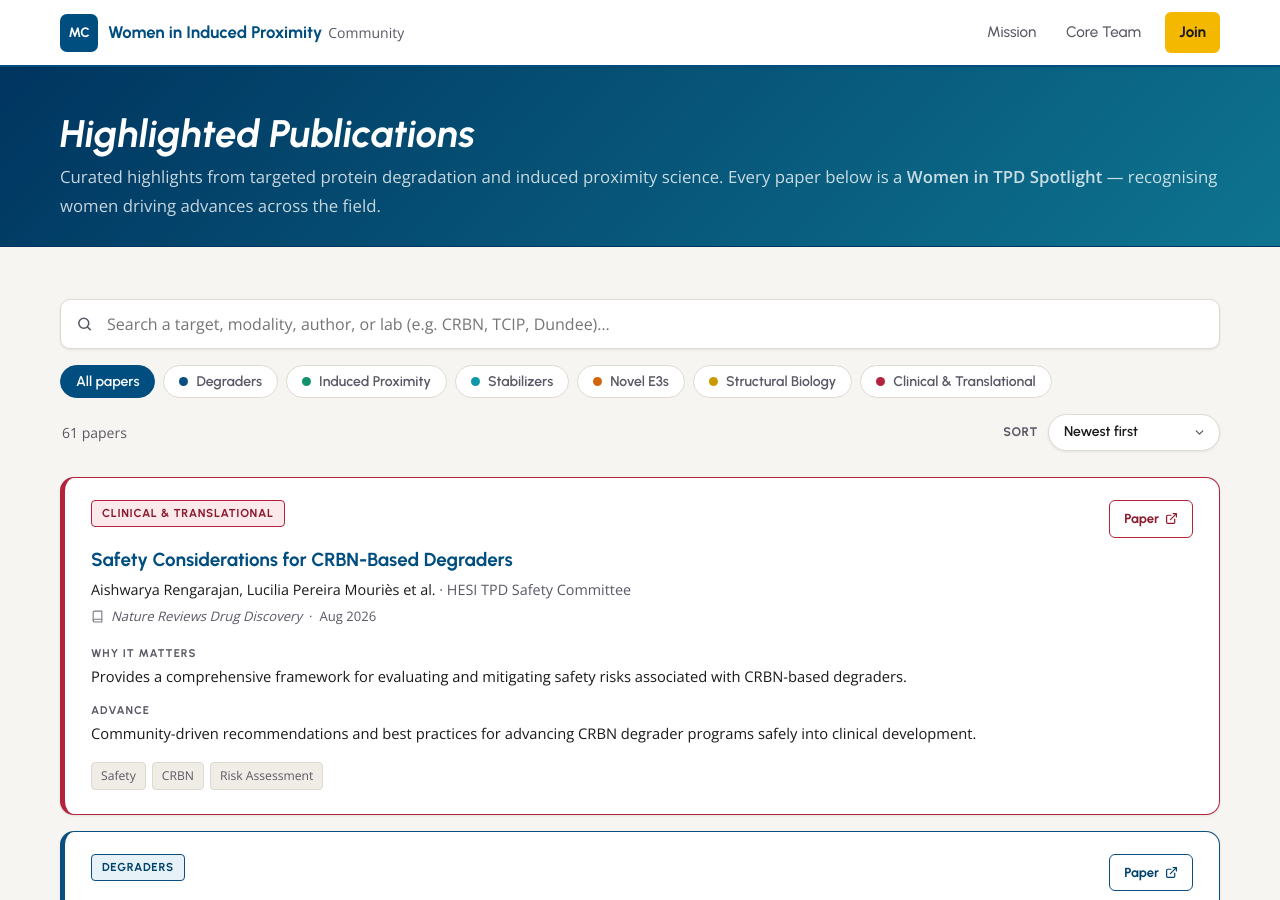
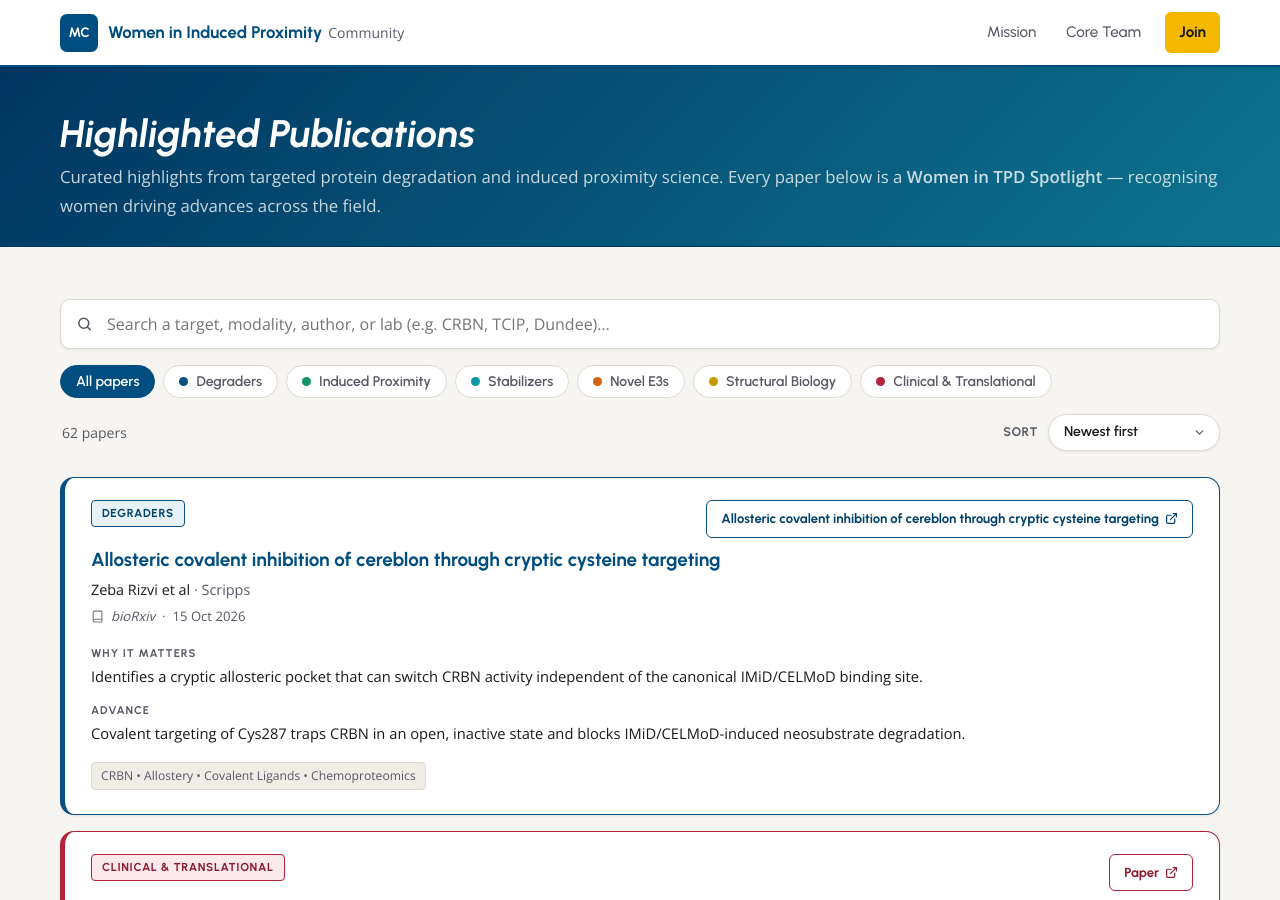
Before and after one commit to Women-in-TPD-Induced-Proximity/Women-in-TPD-Induced-Proximity.github.io, a Jekyll site: the page built from publications.html, in a window 1280 px wide and 900 px high. Built offline with Jekyll 4.4.1, drawn with Linux system fonts in a browser that asks for light colours.

Commit message:
Add publication: Allosteric covalent inhibition of cereblon through cryptic cysteine targeting
Via the admin portal, by Charu Chaudhry.

```diff
--- a/_data/publications.yml
+++ b/_data/publications.yml
@@ -12,6 +12,22 @@
 # categories      One or more slugs from pub_categories.yml. First one leads.
 # links           label + href; label is the visible text ("Paper", "Preprint").
 # Newest first — the authored order is what a no-JS visitor sees.
+- date: '2026-10-15'
+  date_precision: day
+  title: Allosteric covalent inhibition of cereblon through cryptic cysteine targeting
+  journal: bioRxiv
+  lead_author: Rizvi
+  authors: Zeba Rizvi et al
+  affiliation: Scripps
+  categories:
+  - degraders
+  links:
+  - label: Allosteric covalent inhibition of cereblon through cryptic cysteine targeting
+    href: https://www.biorxiv.org/content/10.64898/2026.10.10.758245v1
+  why: Identifies a cryptic allosteric pocket that can switch CRBN activity independent of the canonical IMiD/CELMoD binding site.
+  advance: Covalent targeting of Cys287 traps CRBN in an open, inactive state and blocks IMiD/CELMoD-induced neosubstrate degradation.
+  tags:
+  - CRBN • Allostery • Covalent Ligands • Chemoproteomics
 - date: '2026-08-15'
   date_precision: month
   title: Safety Considerations for CRBN-Based Degraders
```
